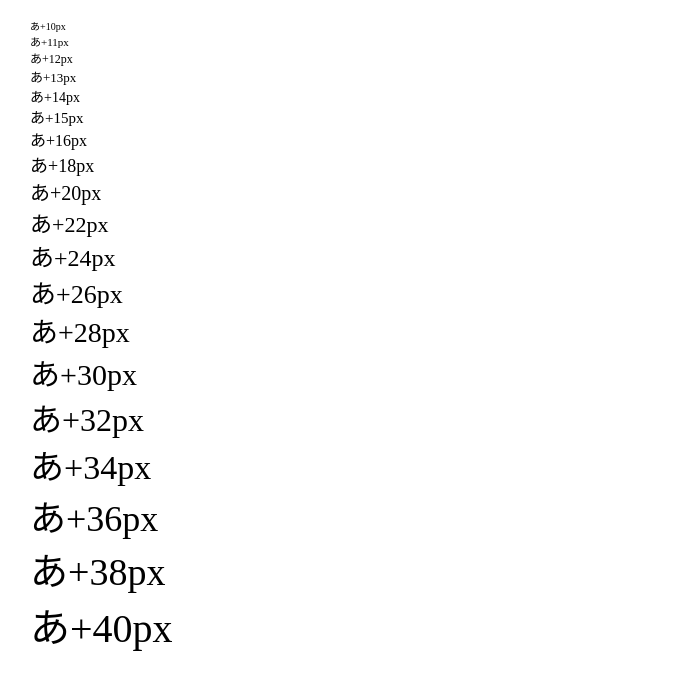
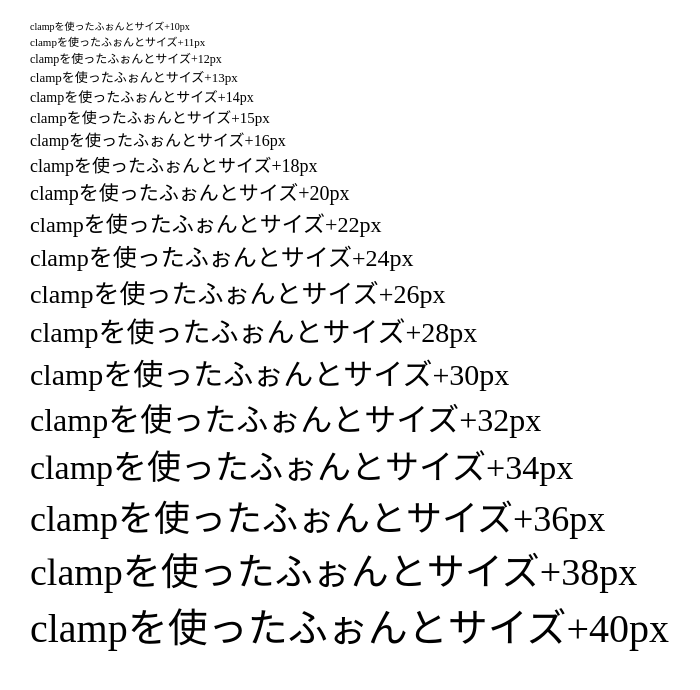
Before and after one commit to Osamix2000/css-sample, a plain HTML site: page index.html in a window 1280 px wide. Shown: the whole page, without its empty margins (0-700 px from the left). Drawn offline with Linux system fonts and the light colour scheme.

Commit message:
文章変更

```diff
--- a/index.html
+++ b/index.html
@@ -3,29 +3,30 @@
 	<head>
 		<meta charset="UTF-8">
 		<meta name="viewport" content="width=device-width,initial-scale=1">
+		<link rel="shortcut icon" href="https://osamix.xyz/images/tab_icon.ico">
 		<link rel="stylesheet" href="./css/style.css">
 		<title>フォントサイズサンプル</title>
 	</head>
 	<body>
 		<br>
-		<p style="font-size:var(--font-size-10px)">あ+10px</p>
-		<p style="font-size:var(--font-size-11px)">あ+11px</p>
-		<p style="font-size:var(--font-size-12px)">あ+12px</p>
-		<p style="font-size:var(--font-size-13px)">あ+13px</p>
-		<p style="font-size:var(--font-size-14px)">あ+14px</p>
-		<p style="font-size:var(--font-size-15px)">あ+15px</p>
-		<p style="font-size:var(--font-size-16px)">あ+16px</p>
-		<p style="font-size:var(--font-size-18px)">あ+18px</p>
-		<p style="font-size:var(--font-size-20px)">あ+20px</p>
-		<p style="font-size:var(--font-size-22px)">あ+22px</p>
-		<p style="font-size:var(--font-size-24px)">あ+24px</p>
-		<p style="font-size:var(--font-size-26px)">あ+26px</p>
-		<p style="font-size:var(--font-size-28px)">あ+28px</p>
-		<p style="font-size:var(--font-size-30px)">あ+30px</p>
-		<p style="font-size:var(--font-size-32px)">あ+32px</p>
-		<p style="font-size:var(--font-size-34px)">あ+34px</p>
-		<p style="font-size:var(--font-size-36px)">あ+36px</p>
-		<p style="font-size:var(--font-size-38px)">あ+38px</p>
-		<p style="font-size:var(--font-size-40px)">あ+40px</p>
+		<p style="font-size:var(--font-size-10px)">clampを使ったふぉんとサイズ+10px</p>
+		<p style="font-size:var(--font-size-11px)">clampを使ったふぉんとサイズ+11px</p>
+		<p style="font-size:var(--font-size-12px)">clampを使ったふぉんとサイズ+12px</p>
+		<p style="font-size:var(--font-size-13px)">clampを使ったふぉんとサイズ+13px</p>
+		<p style="font-size:var(--font-size-14px)">clampを使ったふぉんとサイズ+14px</p>
+		<p style="font-size:var(--font-size-15px)">clampを使ったふぉんとサイズ+15px</p>
+		<p style="font-size:var(--font-size-16px)">clampを使ったふぉんとサイズ+16px</p>
+		<p style="font-size:var(--font-size-18px)">clampを使ったふぉんとサイズ+18px</p>
+		<p style="font-size:var(--font-size-20px)">clampを使ったふぉんとサイズ+20px</p>
+		<p style="font-size:var(--font-size-22px)">clampを使ったふぉんとサイズ+22px</p>
+		<p style="font-size:var(--font-size-24px)">clampを使ったふぉんとサイズ+24px</p>
+		<p style="font-size:var(--font-size-26px)">clampを使ったふぉんとサイズ+26px</p>
+		<p style="font-size:var(--font-size-28px)">clampを使ったふぉんとサイズ+28px</p>
+		<p style="font-size:var(--font-size-30px)">clampを使ったふぉんとサイズ+30px</p>
+		<p style="font-size:var(--font-size-32px)">clampを使ったふぉんとサイズ+32px</p>
+		<p style="font-size:var(--font-size-34px)">clampを使ったふぉんとサイズ+34px</p>
+		<p style="font-size:var(--font-size-36px)">clampを使ったふぉんとサイズ+36px</p>
+		<p style="font-size:var(--font-size-38px)">clampを使ったふぉんとサイズ+38px</p>
+		<p style="font-size:var(--font-size-40px)">clampを使ったふぉんとサイズ+40px</p>
 	</body>
 </html>
```
